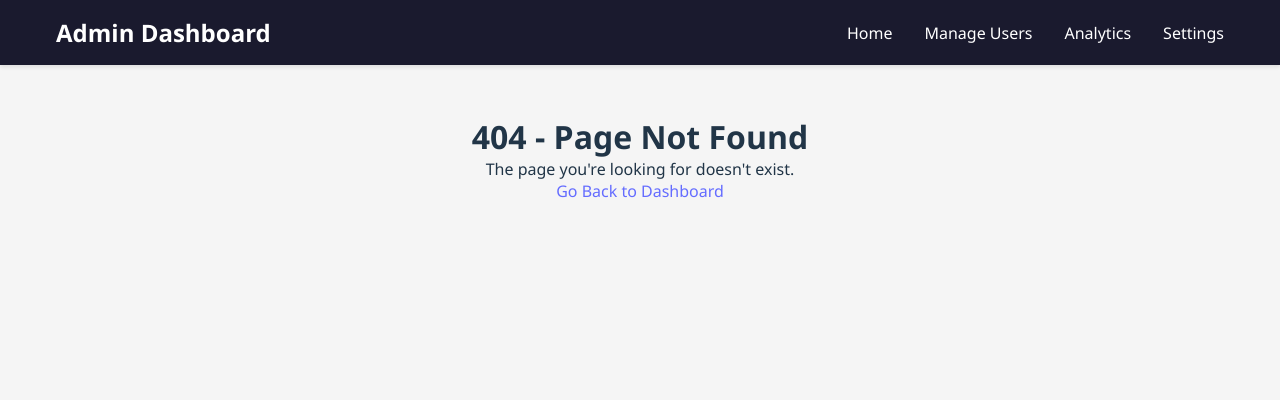
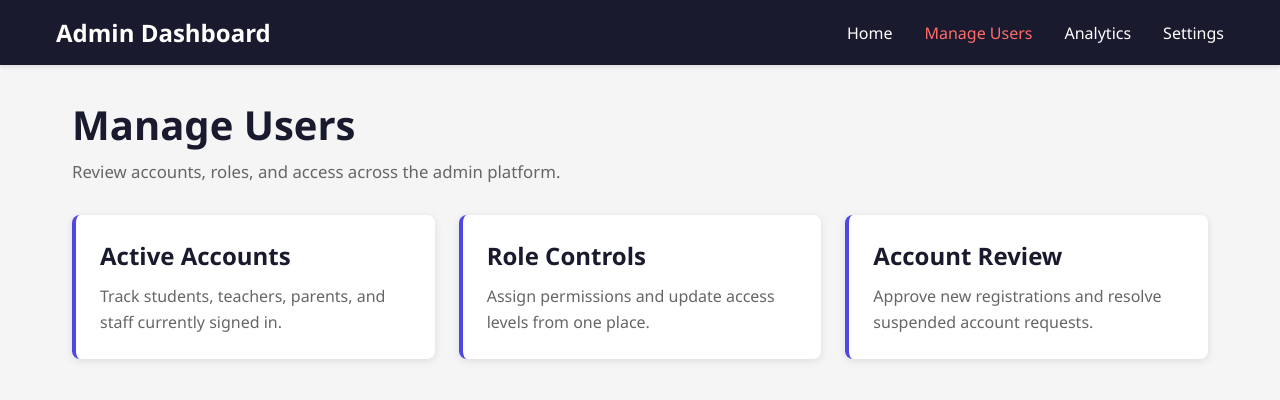
Before and after one commit to Lalindu0923/githubTester, a React (Vite) app in the folder adminDashboard/: page /users in a window 1280 px wide. Before the commit this address had no page. Shown: the top 400 px of the page. Built offline with nearby package versions, Linux system fonts and the light colour scheme.

Commit message:
Add admin users and analytics pages

```diff
--- /dev/null
+++ b/adminDashboard/src/components/Analytics.jsx
@@ -0,0 +1,29 @@
+import '../styles/Analytics.css'
+
+function Analytics() {
+  return (
+    <div className="admin-page">
+      <div className="page-header">
+        <h1>Analytics</h1>
+        <p>View usage trends, engagement metrics, and operational health.</p>
+      </div>
+
+      <div className="page-grid">
+        <section className="page-card">
+          <h2>Engagement</h2>
+          <p>Measure daily visits, feature usage, and content activity.</p>
+        </section>
+        <section className="page-card">
+          <h2>Performance</h2>
+          <p>Monitor page load times, error rates, and backend response metrics.</p>
+        </section>
+        <section className="page-card">
+          <h2>Reports</h2>
+          <p>Generate snapshots that help the admin team make quick decisions.</p>
+        </section>
+      </div>
+    </div>
+  )
+}
+
+export default Analytics
--- a/adminDashboard/src/components/Navbar.jsx
+++ b/adminDashboard/src/components/Navbar.jsx
@@ -1,33 +1,33 @@
-import { Link } from 'react-router-dom'
+import { NavLink } from 'react-router-dom'
 import '../styles/Navbar.css'
 
 function Navbar() {
   return (
     <nav className="navbar">
       <div className="navbar-container">
-        <Link to="/" className="navbar-logo">
+        <NavLink to="/" className="navbar-logo">
           Admin Dashboard
-        </Link>
+        </NavLink>
         <ul className="nav-menu">
           <li className="nav-item">
-            <Link to="/" className="nav-link">
+            <NavLink to="/" className={({ isActive }) => (isActive ? 'nav-link active' : 'nav-link')} end>
               Home
-            </Link>
+            </NavLink>
           </li>
           <li className="nav-item">
-            <Link to="/users" className="nav-link">
+            <NavLink to="/users" className={({ isActive }) => (isActive ? 'nav-link active' : 'nav-link')}>
               Manage Users
-            </Link>
+            </NavLink>
           </li>
           <li className="nav-item">
-            <Link to="/analytics" className="nav-link">
+            <NavLink to="/analytics" className={({ isActive }) => (isActive ? 'nav-link active' : 'nav-link')}>
               Analytics
-            </Link>
+            </NavLink>
           </li>
           <li className="nav-item">
-            <Link to="/settings" className="nav-link">
+            <NavLink to="/settings" className={({ isActive }) => (isActive ? 'nav-link active' : 'nav-link')}>
               Settings
-            </Link>
+            </NavLink>
           </li>
         </ul>
       </div>
--- /dev/null
+++ b/adminDashboard/src/components/Users.jsx
@@ -0,0 +1,29 @@
+import '../styles/Users.css'
+
+function Users() {
+  return (
+    <div className="admin-page">
+      <div className="page-header">
+        <h1>Manage Users</h1>
+        <p>Review accounts, roles, and access across the admin platform.</p>
+      </div>
+
+      <div className="page-grid">
+        <section className="page-card">
+          <h2>Active Accounts</h2>
+          <p>Track students, teachers, parents, and staff currently signed in.</p>
+        </section>
+        <section className="page-card">
+          <h2>Role Controls</h2>
+          <p>Assign permissions and update access levels from one place.</p>
+        </section>
+        <section className="page-card">
+          <h2>Account Review</h2>
+          <p>Approve new registrations and resolve suspended account requests.</p>
+        </section>
+      </div>
+    </div>
+  )
+}
+
+export default Users
--- a/adminDashboard/src/routes/routers.jsx
+++ b/adminDashboard/src/routes/routers.jsx
@@ -1,5 +1,7 @@
 import { Routes, Route } from 'react-router-dom'
 import Dashboard from '../components/Dashboard'
+import Users from '../components/Users'
+import Analytics from '../components/Analytics'
 import Settings from '../components/Settings'
 import NotFound from '../components/NotFound'
 
@@ -7,6 +9,8 @@ function AppRoutes() {
   return (
     <Routes>
       <Route path="/" element={<Dashboard />} />
+      <Route path="/users" element={<Users />} />
+      <Route path="/analytics" element={<Analytics />} />
       <Route path="/settings" element={<Settings />} />
       <Route path="*" element={<NotFound />} />
     </Routes>
--- /dev/null
+++ b/adminDashboard/src/styles/Analytics.css
@@ -0,0 +1,44 @@
+.admin-page {
+  max-width: 1200px;
+  margin: 0 auto;
+  padding: 2rem;
+}
+
+.page-header {
+  margin-bottom: 2rem;
+}
+
+.page-header h1 {
+  font-size: 2.5rem;
+  color: #1a1a2e;
+  margin-bottom: 0.5rem;
+}
+
+.page-header p {
+  font-size: 1.05rem;
+  color: #666;
+}
+
+.page-grid {
+  display: grid;
+  grid-template-columns: repeat(auto-fit, minmax(240px, 1fr));
+  gap: 1.5rem;
+}
+
+.page-card {
+  background: white;
+  padding: 1.5rem;
+  border-radius: 8px;
+  box-shadow: 0 2px 8px rgba(0, 0, 0, 0.1);
+  border-left: 4px solid #4f46e5;
+}
+
+.page-card h2 {
+  color: #1a1a2e;
+  margin-bottom: 0.75rem;
+}
+
+.page-card p {
+  color: #666;
+  line-height: 1.6;
+}
--- a/adminDashboard/src/styles/Navbar.css
+++ b/adminDashboard/src/styles/Navbar.css
@@ -35,6 +35,7 @@
   transition: color 0.3s;
 }
 
+.nav-link.active,
 .nav-link:hover {
   color: #ff6b6b;
 }
--- /dev/null
+++ b/adminDashboard/src/styles/Users.css
@@ -0,0 +1,44 @@
+.admin-page {
+  max-width: 1200px;
+  margin: 0 auto;
+  padding: 2rem;
+}
+
+.page-header {
+  margin-bottom: 2rem;
+}
+
+.page-header h1 {
+  font-size: 2.5rem;
+  color: #1a1a2e;
+  margin-bottom: 0.5rem;
+}
+
+.page-header p {
+  font-size: 1.05rem;
+  color: #666;
+}
+
+.page-grid {
+  display: grid;
+  grid-template-columns: repeat(auto-fit, minmax(240px, 1fr));
+  gap: 1.5rem;
+}
+
+.page-card {
+  background: white;
+  padding: 1.5rem;
+  border-radius: 8px;
+  box-shadow: 0 2px 8px rgba(0, 0, 0, 0.1);
+  border-left: 4px solid #ff6b6b;
+}
+
+.page-card h2 {
+  color: #1a1a2e;
+  margin-bottom: 0.75rem;
+}
+
+.page-card p {
+  color: #666;
+  line-height: 1.6;
+}
```
